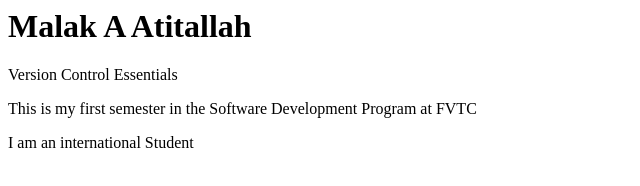
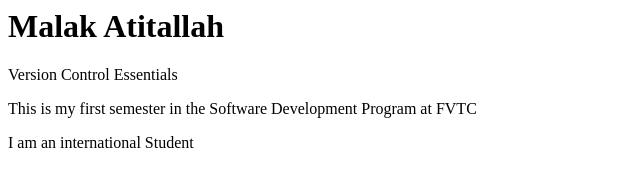
Before and after one commit to malakatit/Versions-Control--Demo1, a plain HTML site: page Index.html in a window 1280 px wide. Shown: the whole page, without its empty margins (0-640 px from the left). Drawn offline with Linux system fonts and the light colour scheme.

Commit message:
:sparkles: removed middle initial

```diff
--- a/Index.html
+++ b/Index.html
@@ -1,4 +1,4 @@
-<h1>Malak  A Atitallah</h1>
+<h1>Malak Atitallah</h1>
 <p>Version Control Essentials</p>
 <p> This is my first semester in the Software Development Program at FVTC</p>
 <p> I am an international Student</p>
```
